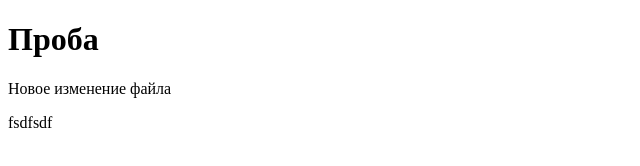
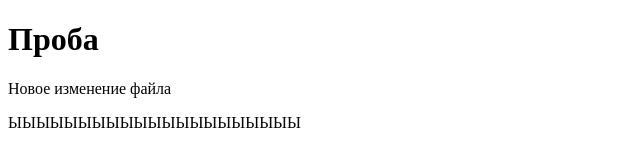
Before and after one commit to BocharovPD/geliosokna, a plain HTML site: page index.html in a window 1280 px wide. Shown: the whole page, without its empty margins (0-640 px from the left). Drawn offline with Linux system fonts and the light colour scheme.

Commit message:
commit_3

```diff
--- a/index.html
+++ b/index.html
@@ -8,7 +8,7 @@
     	<h1>Проба</h1>
     	<p>Новое изменение файла</p>
 
-    	<p>fsdfsdf</p>
+    	<p>ЫЫЫЫЫЫЫЫЫЫЫЫЫЫЫЫЫЫЫЫЫ</p>
     </body>
 
 </html>
```
